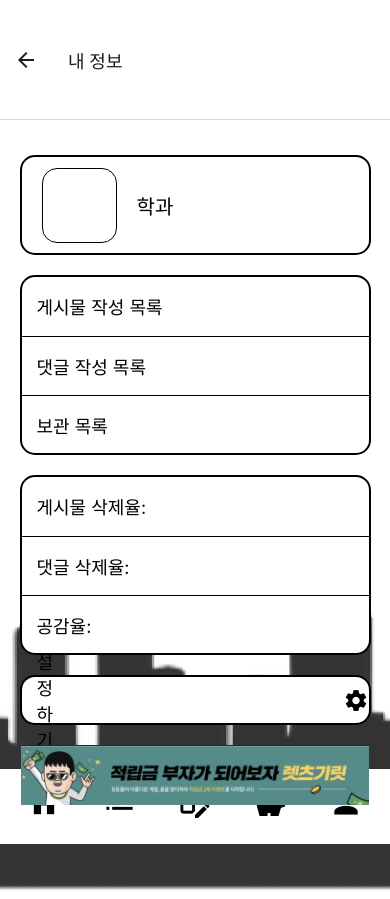
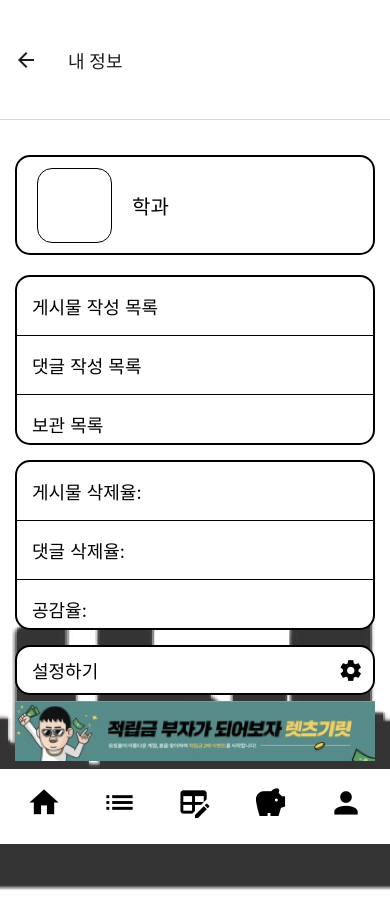
Before and after one commit to City-citizen/react-native, a React Native app: screen /MyPage in a window 390 px wide. Built offline with nearby package versions, Linux system fonts and the light colour scheme.

Commit message:
사이즈 조절 및 링크 추가

```diff
--- a/components/compent/Adimg.js
+++ b/components/compent/Adimg.js
@@ -18,9 +18,9 @@ const AdComponent = () => {
 
 const styles = {
   ad: {
-    width: "89%",
+    width: 360,
     height: 60,
-    marginVertical: 10,
+    marginVertical: 3,
     backgroundColor: "white",
   },
 };
--- a/components/pages/EditPage.js
+++ b/components/pages/EditPage.js
@@ -2,7 +2,6 @@ import { StatusBar } from "expo-status-bar";
 import {
   StyleSheet,
   Text,
-  TextInput,
   TouchableOpacity,
   View,
   Image,
@@ -100,10 +99,10 @@ const styles = StyleSheet.create({
     borderWidth: 2,
     borderRadius: 15,
     backgroundColor: "white",
-    width: "90%",
+    width: 360,
     height: 180,
     marginBottom: 20,
     justifyContent: "center",
-    marginBottom:30,
+    marginBottom:20,
   },
 });
--- a/components/pages/IdPasswordFind.js
+++ b/components/pages/IdPasswordFind.js
@@ -45,7 +45,7 @@ export default function IdPasswordFind() {
           navigation.navigate("LoginPage");
         }}
       >
-        <Text style={{ color: "black" }}>아이디 찾기</Text>
+        <Text style={{ color: "black" ,fontSize:12.5 }}>아이디 찾기</Text>
       </TouchableOpacity>
 
       <Text style={{ marginTop: 40, fontSize: 18, marginRight: 220 }}>
@@ -73,7 +73,7 @@ export default function IdPasswordFind() {
           navigation.navigate("LoginPage");
         }}
       >
-        <Text style={{ color: "black" }}>비밀번호 찾기</Text>
+        <Text style={{ color: "black" ,fontSize:12.5,justifyContent:"center"}}>비밀번호 찾기</Text>
       </TouchableOpacity>
 
       <StatusBar style="auto" />
@@ -91,7 +91,7 @@ const styles = StyleSheet.create({
   },
   input: {
     height: 40,
-    width: "75%",
+    width: 320,
     borderColor: "black",
     borderWidth: 1,
     borderRadius: 10,
@@ -106,9 +106,10 @@ const styles = StyleSheet.create({
     padding: 10,
     borderRadius: 10,
     marginHorizontal: 10,
-    width: "23%",
+    width: 100,
     alignItems: "center",
     borderColor: "black",
     borderWidth: 1,
+    height:40
   },
 });
--- a/components/pages/JoinMembershipPage.js
+++ b/components/pages/JoinMembershipPage.js
@@ -87,7 +87,7 @@ const styles = StyleSheet.create({
   },
   input: {
     height: 40,
-    width: "75%",
+    width: 300,
     borderColor: "black",
     borderWidth: 1,
     borderRadius: 10,
@@ -97,12 +97,12 @@ const styles = StyleSheet.create({
     backgroundColor: "white",
   },
   button: {
-    marginTop: 30,
+    marginTop: 20,
     backgroundColor: "white",
     padding: 10,
     borderRadius: 10,
     marginHorizontal: 10,
-    width: "20%",
+    width: 100,
     alignItems: "center",
     borderColor: "black",
     borderWidth: 1,
--- a/components/pages/LoginPage.js
+++ b/components/pages/LoginPage.js
@@ -36,6 +36,7 @@ export default function LoginPage() {
         placeholderTextColor="white"
         secureTextEntry={true}
       />
+      {/* 아이디 비밀번호 인풋값 받기와 파이어베이스 일치시키기 미완성 */}
       <View style={styles.buttonContainer}>
         <TouchableOpacity
           style={styles.button}
@@ -76,7 +77,7 @@ const styles = StyleSheet.create({
   },
   input: {
     height: 40,
-    width: "40%",
+    width: 160,
     borderColor: "white",
     borderWidth: 1,
     borderRadius: 5,
@@ -93,7 +94,7 @@ const styles = StyleSheet.create({
     padding: 10,
     borderRadius: 5,
     marginHorizontal: 10,
-    width: "18%",
+    width: 70,
     alignItems: "center",
   },
   button2: {
@@ -101,7 +102,7 @@ const styles = StyleSheet.create({
     padding: 10,
     borderRadius: 5,
     marginHorizontal: 10,
-    width: "40%",
+    width: 160,
     alignItems: "center",
   },
 });
--- a/components/pages/MainPage.js
+++ b/components/pages/MainPage.js
@@ -11,10 +11,16 @@ import {
 import BottomTabNav from "../compent/BottomTabNav";
 import Adimg from "../compent/Adimg";
 import { MaterialIcons, MaterialCommunityIcons } from "@expo/vector-icons";
+import * as Linking from "expo-linking";
 
-export default function LoginPage() {
+export default function MainPage() {
   const navigation = useNavigation();
-
+  const weatherlink = () => {
+    Linking.openURL("https://weather.naver.com/today/06290107?cpName=KMA");
+  };
+  const librarylink = () => {
+    Linking.openURL("https://library.kmu.ac.kr/");
+  };
   return (
     <View style={styles.container}>
       <Image
@@ -28,8 +34,13 @@ export default function LoginPage() {
         resizeMode="cover"
       />
 
-      <TouchableOpacity style={styles.research} onPress={() => {navigation.navigate("SearchPage")}}>
-        <Text style={{ fontSize: 16, marginRight: 320 }}>검색</Text>
+      <TouchableOpacity
+        style={styles.research}
+        onPress={() => {
+          navigation.navigate("SearchPage");
+        }}
+      >
+        <Text style={{ fontSize: 16, marginRight: 290 }}>검색</Text>
         {/* 추천검색어를 페이지 이동후 띄울것인지, 아니면 클릭시 띄울것인지 */}
         <MaterialIcons name="search" size={20} color="black" />
       </TouchableOpacity>
@@ -45,7 +56,7 @@ export default function LoginPage() {
                 fontSize: 20,
                 borderColor: "black",
                 borderWidth: 1,
-                width: 350,
+                width: 320,
               }}
             >
               가장 최신의 글
@@ -67,7 +78,7 @@ export default function LoginPage() {
                 fontSize: 20,
                 borderColor: "black",
                 borderWidth: 1,
-                width: 350,
+                width: 320,
               }}
             >
               가장 최신의 글
@@ -89,7 +100,7 @@ export default function LoginPage() {
                 fontSize: 20,
                 borderColor: "black",
                 borderWidth: 1,
-                width: 350,
+                width: 320,
               }}
             >
               가장 최신의 글
@@ -103,7 +114,7 @@ export default function LoginPage() {
       </View>
 
       <View style={styles.buttonContainer}>
-        <TouchableOpacity style={styles.button}>
+        <TouchableOpacity style={styles.button} onPress={() => weatherlink()}>
           <Text style={{ color: "black", marginRight: 60 }}>
             우리 학교 날씨
           </Text>
@@ -125,6 +136,7 @@ export default function LoginPage() {
         >
           <Text style={{ color: "black", marginRight: 60 }}>
             우리 학교 학식
+            {/* 학식은 어떻게?? */}
           </Text>
           <Image
             style={{
@@ -138,7 +150,7 @@ export default function LoginPage() {
       </View>
 
       <View style={styles.buttonContainer}>
-        <TouchableOpacity style={styles.button}>
+        <TouchableOpacity style={styles.button} onPress={() => librarylink()}>
           <Text style={{ color: "black", marginRight: 45 }}>
             우리 학교 도서관
           </Text>
@@ -184,59 +196,59 @@ const styles = StyleSheet.create({
   },
   research: {
     height: 40,
-    width: "90%",
+    width: 360,
     borderColor: "black",
     borderWidth: 2,
     borderRadius: 10,
     padding: 10,
-    marginVertical: 15,
+    marginVertical: 10,
     marginTop: 35,
     flexDirection: "row",
   },
   univercity: {
-    width: "90%",
+    width: 360,
     borderColor: "black",
     borderWidth: 1,
     borderRadius: 10,
     paddingLeft: 10,
     paddingTop: 5,
-    marginVertical: 15,
+    marginVertical: 7,
     color: "white",
     height: 70,
   },
   majorcity: {
-    width: "90%",
+    width: 360,
     borderColor: "black",
     borderWidth: 1,
     borderRadius: 10,
     paddingLeft: 10,
     paddingTop: 5,
-    marginVertical: 15,
+    marginVertical: 7,
     color: "white",
     height: 70,
   },
   mycity: {
-    width: "90%",
+    width: 360,
     borderColor: "black",
     borderWidth: 1,
     borderRadius: 10,
     paddingLeft: 10,
     paddingTop: 5,
-    marginVertical: 10,
+    marginVertical: 7,
     color: "white",
     height: 70,
   },
 
   buttonContainer: {
     flexDirection: "row",
-    marginVertical: 10,
+    marginVertical: 7,
   },
   button: {
     backgroundColor: "white",
-    padding: 10,
+    padding: 3,
     borderRadius: 10,
     marginHorizontal: 20,
-    width: "40%",
+    width: 160,
     height: 100,
     alignItems: "center",
     borderWidth: 1,
--- a/components/pages/MyPage.js
+++ b/components/pages/MyPage.js
@@ -68,7 +68,7 @@ export default function MyPage() {
 
 
         <TouchableOpacity style={styles.setUp} onPress={() => {navigation.navigate("EditPage")}}>
-        <Text style={{ fontSize: 18 ,paddingLeft:15,marginRight:275}}>설정하기</Text>
+        <Text style={{ fontSize: 18 ,paddingLeft:15,marginRight:240}}>설정하기</Text>
         <MaterialIcons name="settings" size={25} color="black" />
         </TouchableOpacity>
 
@@ -93,7 +93,7 @@ const styles = StyleSheet.create({
     borderRadius: 15,
     backgroundColor: "white",
     flexDirection: "row",
-    width: "90%",
+    width: 360,
     height: 100,
     alignItems: "center",
     marginBottom: 20,
@@ -104,21 +104,21 @@ const styles = StyleSheet.create({
     borderWidth: 2,
     borderRadius: 15,
     backgroundColor: "white",
-    width: "90%",
-    height: 180,
-    marginBottom: 20,
+    width: 360,
+    height: 170,
+    marginBottom: 15,
   },
   list: {
     borderBottomColor: "black",
     borderBottomWidth: 1,
     paddingLeft: 15,
-    paddingTop: "4.7%",
-    paddingBottom: "4.7%",
+    paddingTop: 16,
+    paddingBottom: 16,
   },
   list2: {
     paddingLeft: 15,
-    paddingTop: "4.7%",
-    paddingBottom: "4.7%",
+    paddingTop: 16,
+    paddingBottom: 16,
   },
   setUp:{
     borderColor: "black",
@@ -126,10 +126,10 @@ const styles = StyleSheet.create({
     borderRadius: 15,
     backgroundColor: "white",
     flexDirection: "row",
-    width: "90%",
+    width: 360,
     height: 50,
     alignItems: "center",
-    marginBottom: 10,
+    marginBottom: 3,
     flexDirection: "row"
 
   },
--- a/components/pages/SearchPage.js
+++ b/components/pages/SearchPage.js
@@ -30,12 +30,12 @@ export default function SearchPage() {
       />
 
 <View style={styles.input}>
-<TextInput style={{width:360, borderColor:"black",borderWidth:1,fontSize:20,height:30,marginTop:3,marginLeft:3}}
+<TextInput style={{width:320, borderColor:"black",borderWidth:1,fontSize:20,height:30,marginTop:3,marginLeft:3}}
         placeholder="검색"
         placeholderTextColor="black"
       />
         <TouchableOpacity>
-      <MaterialIcons name="search" size={20} color="black" style={{marginTop:9}} />
+      <MaterialIcons name="search" size={20} color="black" style={{marginTop:9,marginLeft:3}} />
       </TouchableOpacity>
 </View>
 <Adimg/>
@@ -109,20 +109,20 @@ const styles = StyleSheet.create({
     borderWidth: 2,
     borderRadius: 15,
     backgroundColor: "white",
-    width: "90%",
+    width: 360,
     height: 450,
-   marginTop:30,
+   marginTop:10,
     marginBottom: 30,
   },
   input: {
     height: 40,
-    width: "90%",
+    width: 360,
     borderColor: "black",
     borderWidth: 2,
     borderRadius: 10,
 justifyContent:"center",
     color: "white",
     flexDirection:"row",
-    marginBottom:20
+    marginBottom:10
   },
 });
--- a/package.json
+++ b/package.json
@@ -16,6 +16,7 @@
     "@react-navigation/native": "^6.1.6",
     "@react-navigation/stack": "^6.3.16",
     "expo": "~48.0.10",
+    "expo-linking": "~4.0.1",
     "expo-status-bar": "~1.4.4",
     "react": "18.2.0",
     "react-native": "0.71.6",
```
Also changed, not shown: 1 other file (tests, documents, lock files or other folders).
